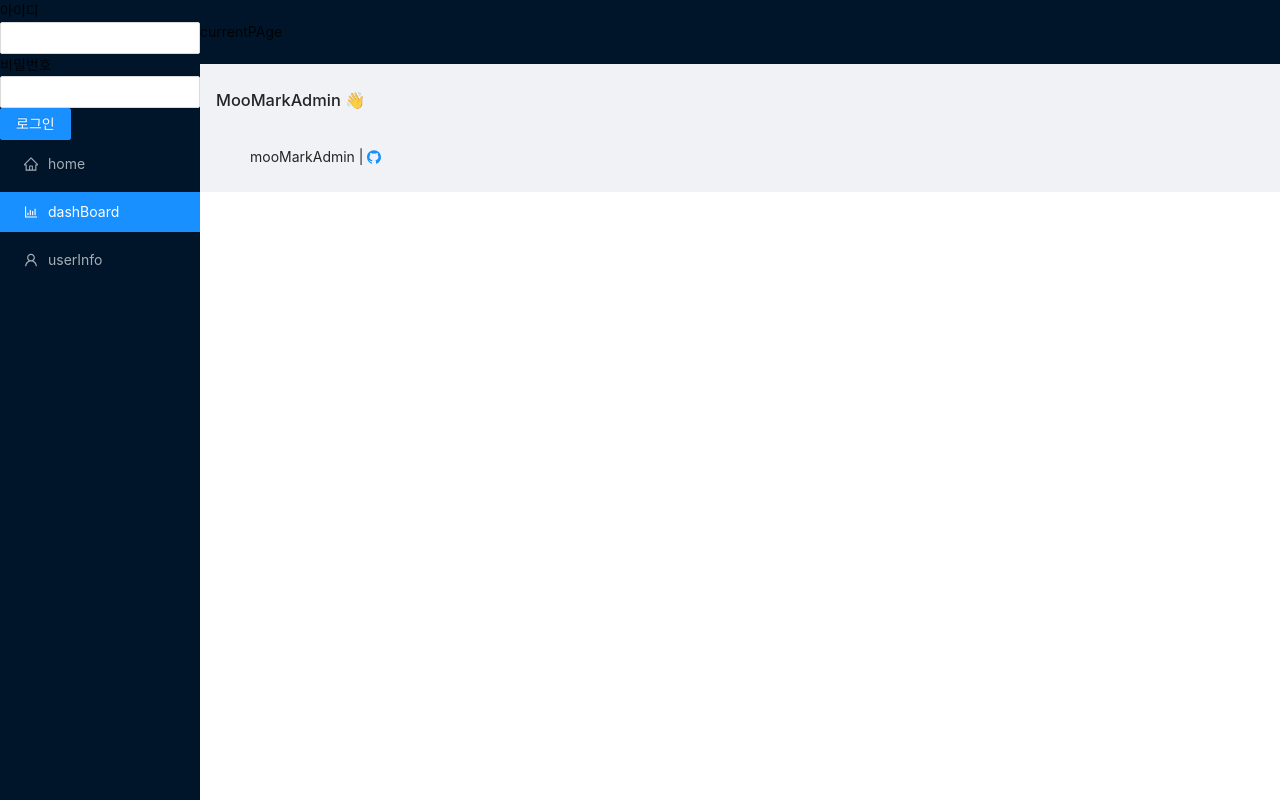
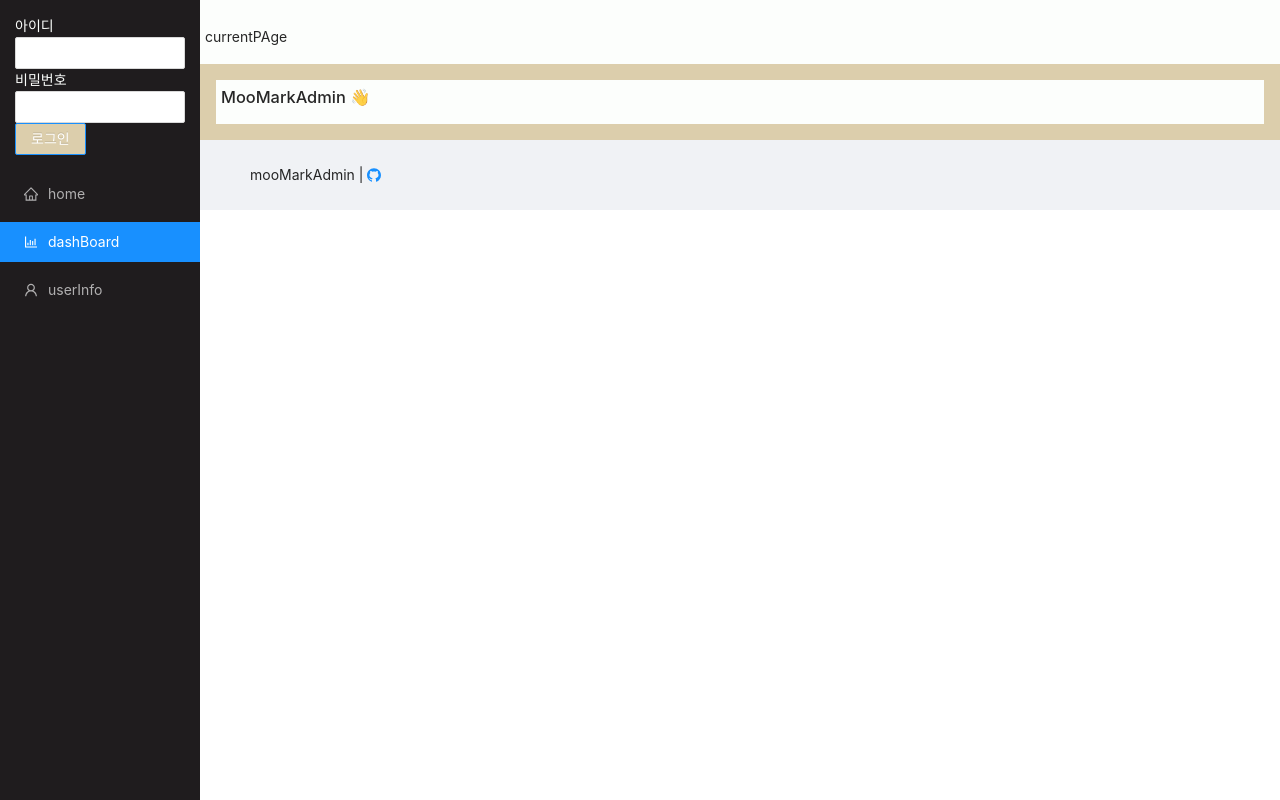
Before and after one commit to blackcowmoo/moo-mark-admin-frontend, a Next.js app: page / in a window 1280 px wide. Built offline with nearby package versions, Linux system fonts and the light colour scheme.

Commit message:
Add scss module

```diff
--- a/components/AppSider.tsx
+++ b/components/AdminSider.tsx
@@ -5,29 +5,32 @@ import { BarChartOutlined, UserOutlined, HomeOutlined } from '@ant-design/icons'
 
 import UserProfile from './UserProfile';
 import LoginForm from './LoginForm';
+
+import style from './adminSider.module.scss';
+
 interface Props {
   setIsLoggedIn: boolean;
 }
 
 const { Sider } = Layout;
-
 const AdminSider: React.FC = () => {
   const [isLoggedIn, setIsLoggedIn] = useState<boolean>(false);
   return (
-    <Layout>
-      <Sider style={{ overflow: 'auto', height: '100vh', position: 'fixed', left: 0 }}>
+    <Layout className={style.customlayout}>
+      {/* <Sider style={{ overflow: 'auto', height: '100vh', position: 'fixed', left: 0 }}> */}
+      <Sider className={style.adminSider} style={{ overflow: 'auto', height: '100vh', position: 'fixed', left: 0 }}>
         <div className="logo" />
         {isLoggedIn ? <UserProfile setIsLoggedIn={setIsLoggedIn} /> : <LoginForm setIsLoggedIn={setIsLoggedIn} />}
-        <Menu theme="dark" mode="inline" defaultSelectedKeys={['dashboard']}>
-          <Menu.Item key="home" icon={<HomeOutlined />}>
+        <Menu theme = "dark" className="sider-menu" style={{ backgroundColor: 'transparent' }} mode="inline" defaultSelectedKeys={['dashboard']}>
+          <Menu.Item className="custom" key="home" icon={<HomeOutlined />}>
             <Link href="/">home</Link>
           </Menu.Item>
 
-          <Menu.Item key="dashboard" icon={<BarChartOutlined />}>
+          <Menu.Item  key="dashboard" icon={<BarChartOutlined />}>
             <Link href="/dashboard">dashBoard</Link>
           </Menu.Item>
 
-          <Menu.Item key="userInfo" icon={<UserOutlined />}>
+          <Menu.Item  key="userInfo" icon={<UserOutlined />}>
             userInfo
           </Menu.Item>
         </Menu>
--- a/components/AppLayout.tsx
+++ b/components/AppLayout.tsx
@@ -1,20 +1,22 @@
 import React from 'react';
 import { Layout } from 'antd';
-import AdminSider from './AppSider';
+import AdminSider from './AdminSider';
 import { GithubOutlined } from '@ant-design/icons';
 const { Footer, Content, Header } = Layout;
+
+import style from './adminSider.module.scss';
 
 const AdminLayout: React.FunctionComponent = ({ children }) => {
   //const [isLoggedIn, setIsLoggedIn] = useState(false);
   return (
-    <Layout>
+    <Layout className={style.appLayout}>
       <AdminSider />
-      <Layout className="site-layout" style={{ marginLeft: 200 }}>
-        <Header className="site-layout-background" style={{ padding: 0 }}>
+      <Layout className="site-layout" style={{ marginLeft: 200, backgroundColor: '#DCCEAC' }}>
+        <Header className="site-layout-background" style={{ padding: '5px', backgroundColor: '#FCFEFC' }}>
           {' '}
           currentPAge{' '}
         </Header>
-        <Content style={{ margin: '24px 16px 0', overflow: 'initial' }}> {children}</Content>
+        <Content style={{padding: '5px', margin: '16px 16px', overflow: 'initial', backgroundColor: '#FCFEFC' }}> {children}</Content>
         <Footer>
           mooMarkAdmin |{' '}
           <a href="https://github.com/blackcowmoo/moo-mark" target="_blank" rel="noreferer noopener">
--- a/components/LoginForm.tsx
+++ b/components/LoginForm.tsx
@@ -1,6 +1,8 @@
 import React, { useState, useCallback, useMemo } from 'react';
 import { Form, Input, Button } from 'antd';
 import Link from 'next/link';
+
+import style from './loginForm.module.scss';
 
 const LoginForm: React.FC<any> = ({ setIsLoggedIn }) => {
   const submit = () => {
@@ -22,7 +24,7 @@ const LoginForm: React.FC<any> = ({ setIsLoggedIn }) => {
     setIsLoggedIn(true);
   }, [id, password]);
   return (
-    <Form onFinish={onSubmitForm}>
+    <Form className={style.loginForm} onFinish={onSubmitForm}>
       <div>
         <label htmlFor="user-id">아이디</label>
         <br />
@@ -36,7 +38,7 @@ const LoginForm: React.FC<any> = ({ setIsLoggedIn }) => {
         <Input name="user-password" type="password" value={password} onChange={onChangePassword} required />
       </div>
 
-      <Button type="primary" htmlType="submit" loading={false}>
+      <Button className="logout-button" type="primary" htmlType="submit" loading={false}>
         로그인
       </Button>
     </Form>
--- /dev/null
+++ b/components/adminSider.module.scss
@@ -0,0 +1,40 @@
+$selected-menu-color: #13856C;
+$document-background : #FCFEFC;
+$page-background: #BBB2A3;
+$button-color: #DCCEAC;
+$menu-color: #1F1C1E;
+
+.adminSider {
+  background-color: $menu-color;
+  &:hover{
+    background-color: $menu-color;
+  }
+  overflow: 'auto';
+  height: '100vh';
+  position: 'fixed';
+  left: 0;
+  .ant-menu.ant-menu-light  .ant-menu-item.custom {
+    background-color: $menu-color
+  }
+  .sider-menu{
+    background-color: transparent;
+  }
+}
+
+.appLayout {
+  .site-layout{
+    background-color: $document-background;
+  }
+
+
+}
+
+.customlayout {
+
+  background-color: $menu-color;
+}
+.site-layout {
+  style {
+    background-color: $menu-color;
+  }
+}
--- /dev/null
+++ b/components/loginForm.module.scss
@@ -0,0 +1,12 @@
+@import './adminSider.module.scss';
+
+.loginForm {
+  margin: 15px;
+  background-color: $menu-color;
+  label {
+    color: #FCFEFC;
+  }
+  button{
+    background:$button-color;
+  }
+}
```
